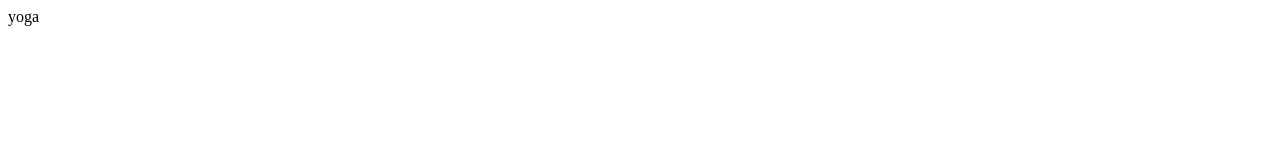
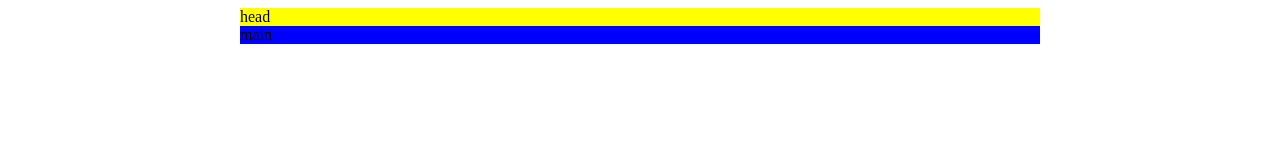
Before and after one commit to krikri89/9-yoga, a website: page index.html in a window 1280 px wide. Drawn offline with Linux system fonts and the light colour scheme.

Commit message:
added css

```diff
--- a/index.html
+++ b/index.html
@@ -1,12 +1,18 @@
 <!DOCTYPE html>
 <html lang="en">
-<head>
-    <meta charset="UTF-8">
-    <meta http-equiv="X-UA-Compatible" content="IE=edge">
-    <meta name="viewport" content="width=, initial-scale=1.0">
-    <title>Document</title>
-</head>
-<body>
-    yoga
-</body>
+  <head>
+    <meta charset="UTF-8" />
+    <meta http-equiv="X-UA-Compatible" content="IE=edge" />
+    <meta name="viewport" content="width=, initial-scale=1.0" />
+    <title>Yoga</title>
+    <link rel="stylesheet" href="./main.css">
+  </head>
+  <body>
+    <header>head
+
+    </header>
+    <main>
+      main
+    </main>
+  </body>
 </html>
--- /dev/null
+++ b/main.css
@@ -0,0 +1,7 @@
+
+header, main {
+    background-color: yellow;
+    width: 800px;
+    margin-left: calc(50% - 400px);
+  }
+  main {background-color: blue;}
```
